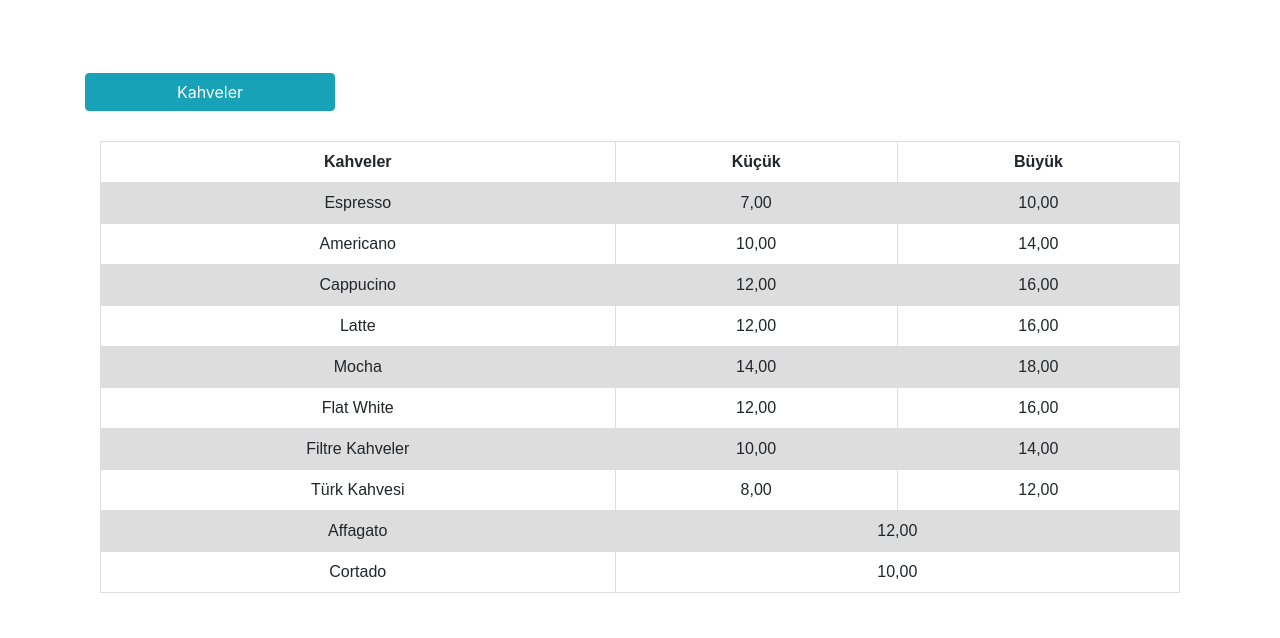
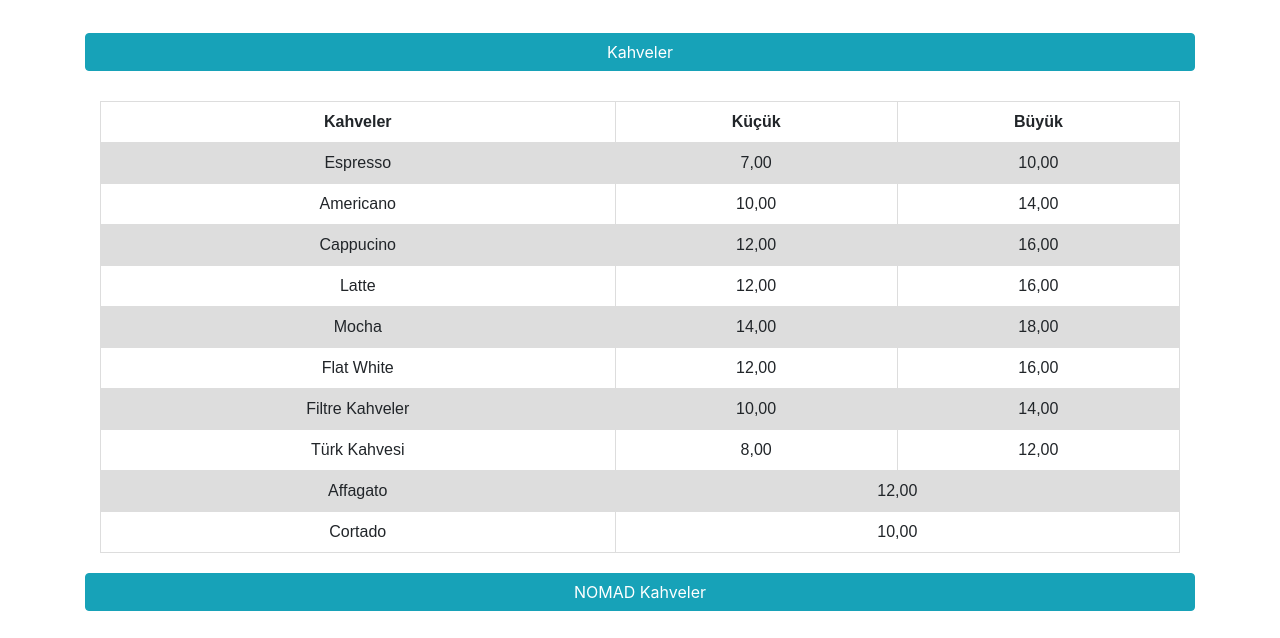
Before and after one commit to srgul/coffeeqrmen-, a website: page public/index.html in a window 1280 px wide. Shown: the part 727-1365 px from the top of the page. Drawn offline with nearby package versions, Linux system fonts and the light colour scheme.

Commit message:
refresh menü

```diff
--- a/public/index.css
+++ b/public/index.css
@@ -22,8 +22,8 @@ img {
 }
 
 .icerik {
-    padding-top: 30px;
-    padding-bottom: 30px;
+    padding-top: 10px;
+    padding-bottom: 10px;
     border-radius: 30px;
 }
 
@@ -45,7 +45,7 @@ table {
   }
 
 button {
-  width: 250px;
+  width: 100%;
   background-color: #32679b;
 }
 
@@ -55,7 +55,6 @@ button {
 
 .content p {
   text-align: center;
-  font-family: 'Sacramento', cursive;
   font-size: 50px;
 }
 
```
Also changed, not shown: public/img/coffeeflower.jpeg (added), public/img/images.jpeg (added).
